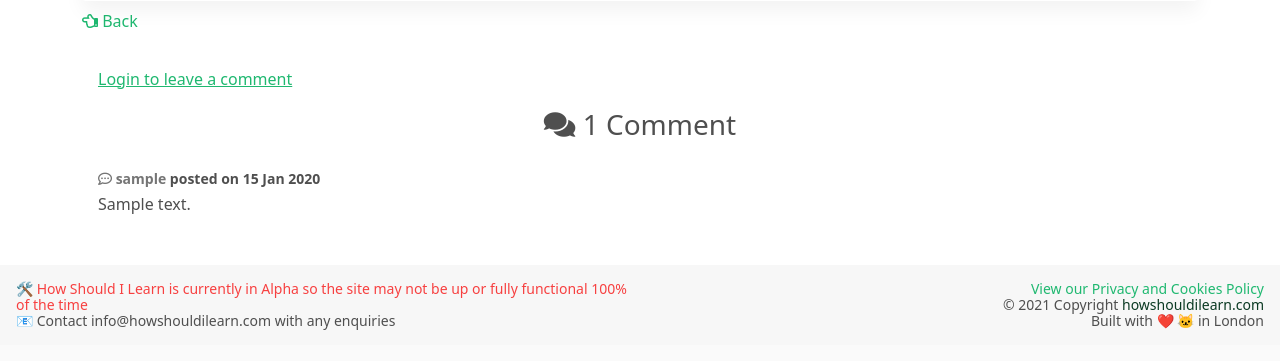
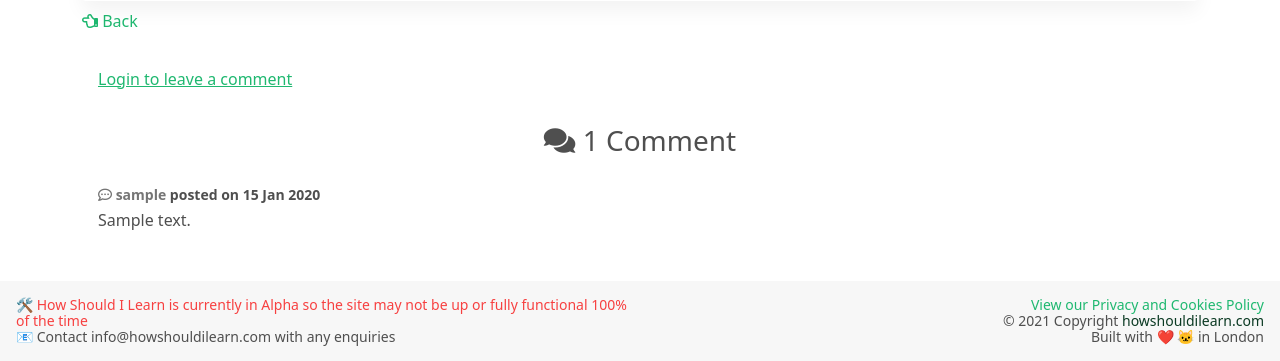
Before and after one commit to nrimsky/livlearn-v0, a Django app: page /1/ in a window 1280 px wide. Shown: the part 560-921 px from the top of the page. Before the commit the page ends 890 px from the top, so only its background shows below. Run offline with Django 3.2, Linux system fonts and the light colour scheme; tables that the repository leaves empty hold one stand-in row (values such as "Sample post").

Commit message:
tiny margin tweak

```diff
--- a/links/templates/links/link_detail.html
+++ b/links/templates/links/link_detail.html
@@ -64,7 +64,7 @@
 
 
     {% if object.comments.all.count > 0 %}
-        <h1 class="h3 text-center" id="num-comments"><i class="fas fa-comments"></i> {{ object.comments.all.count }}
+        <h1 class="h3 text-center mt-3" id="num-comments"><i class="fas fa-comments"></i> {{ object.comments.all.count }}
             Comment{{ object.comments.all.count|pluralize }}</h1>
         <div class="p-3" id="comment-section">
             {% for comment in object.comments.all %}
@@ -76,7 +76,7 @@
             {% endfor %}
         </div>
     {% else %}
-        <h1 class="h3 text-center" id="num-comments"><i class="fas fa-comment-slash"></i> No comments yet</h1>
+        <h1 class="h3 text-center mt-3" id="num-comments"><i class="fas fa-comment-slash"></i> No comments yet</h1>
         <div class="p-3" id="comment-section">
         </div>
     {% endif %}
```
